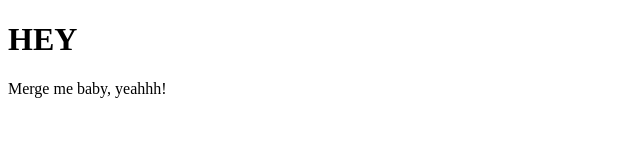
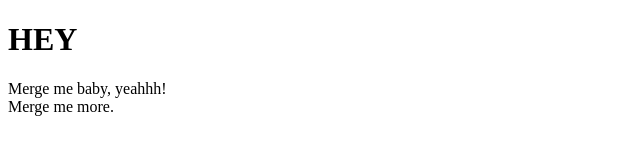
Before and after one commit to JSChilds/cfg-first-repo, a plain HTML site: page index.html in a window 1280 px wide. Shown: the full height of the page, 0-640 px from the left. Drawn offline with Linux system fonts and the light colour scheme.

Commit message:
merge me please

```diff
--- a/index.html
+++ b/index.html
@@ -10,4 +10,7 @@
   <div>
     Merge me baby, yeahhh!
   </div>
+  <div>
+    Merge me more.
+  </div>
 </html>
```
